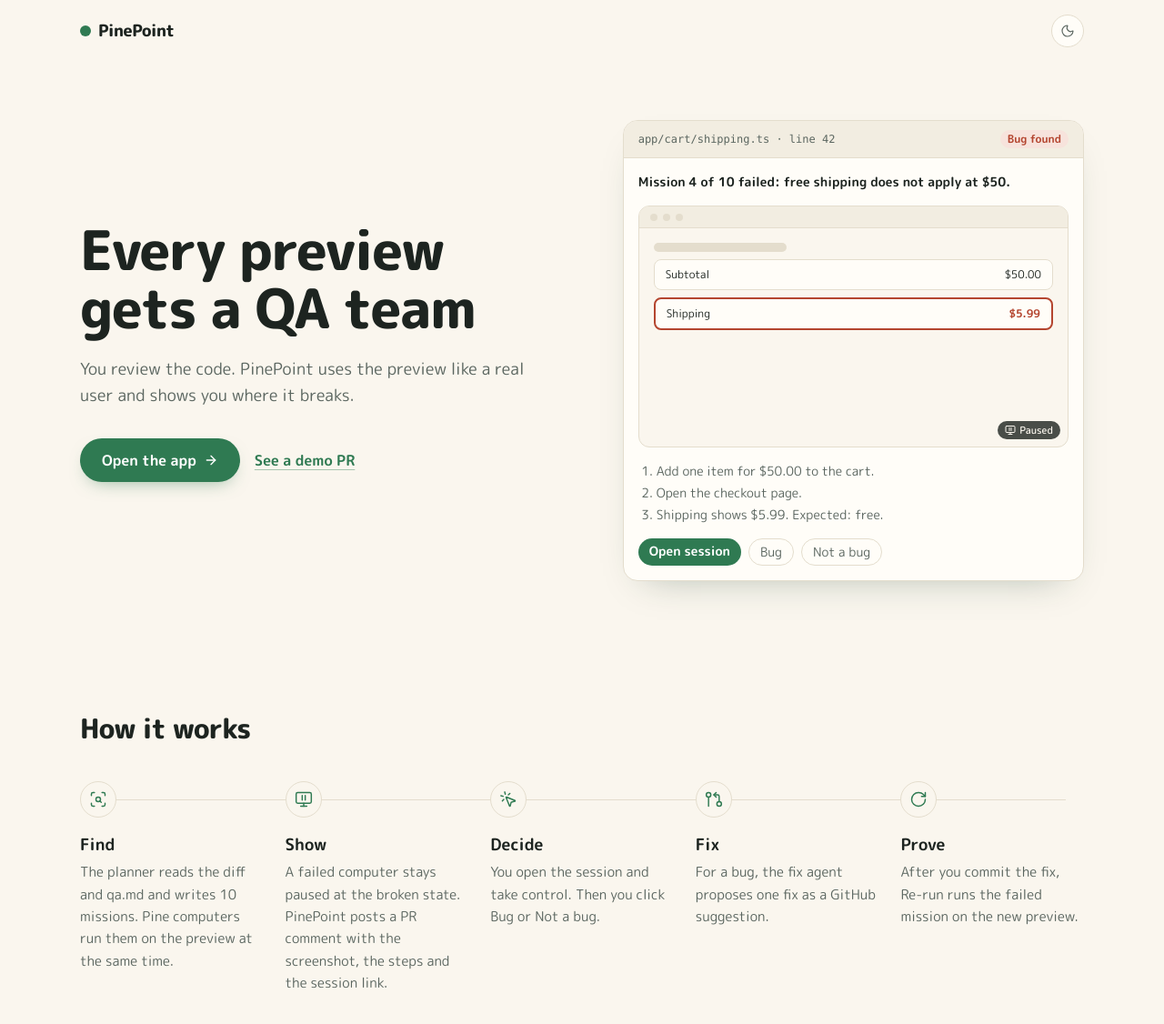
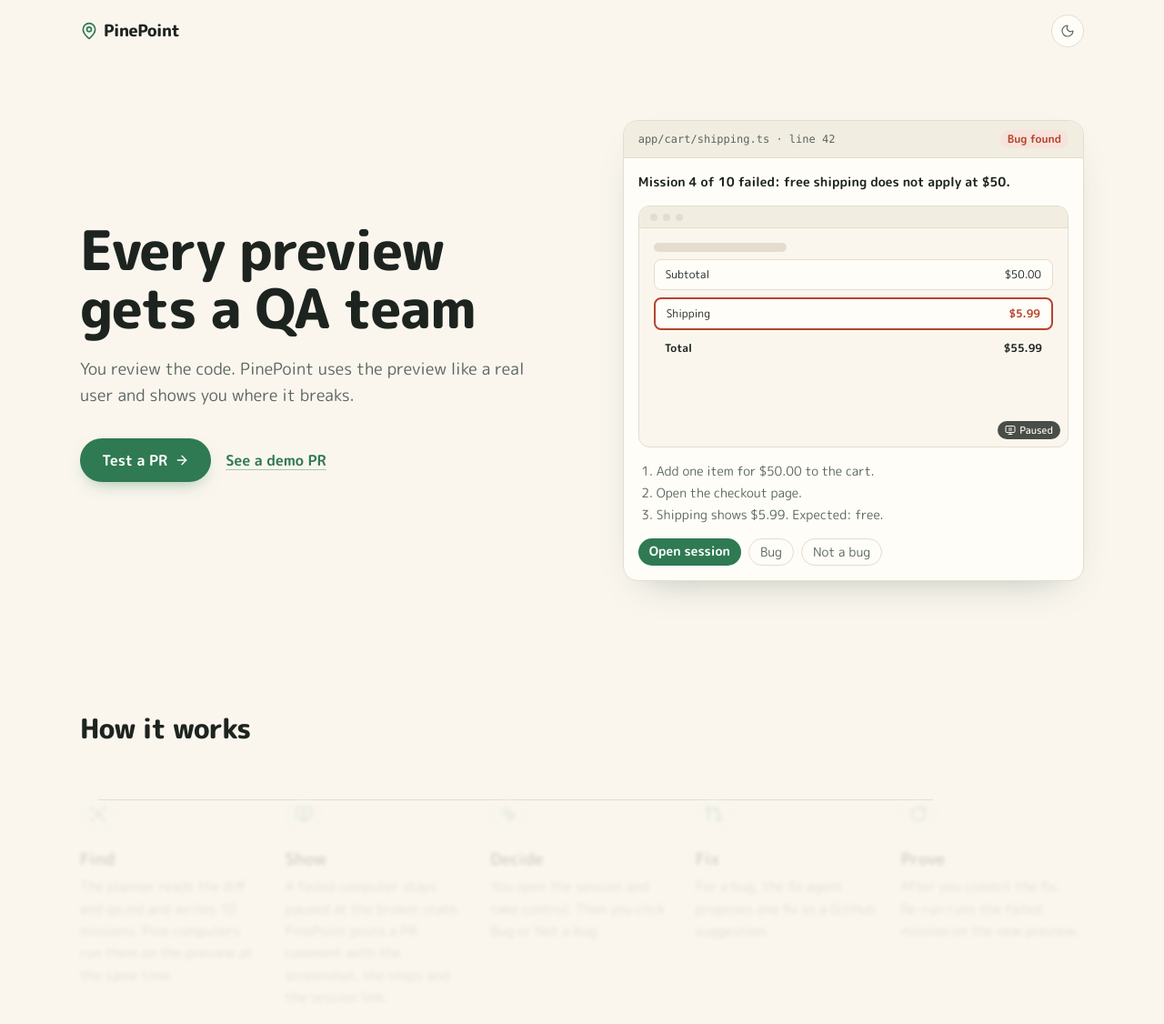
Before and after one commit to PinePointTech/pinepoint, a Next.js app in the folder apps/web/: page / in a window 1280 px wide. Shown: the top 1126 px of the page at 91% size. Built offline with nearby package versions, Linux system fonts and the light colour scheme.

Commit message:
VI-19: Round 2 choices: demo PR link, Test a PR label, map pin mark, scroll reveal, favicon, meta
Co-Authored-By: Claude Opus 5.5 <noreply@anthropic.com>
Claude-Session: https://claude.ai/code/session_01V5GkMu2aiae2FNbejcBVPX

```diff
--- a/apps/web/app/globals.css
+++ b/apps/web/app/globals.css
@@ -89,3 +89,27 @@ html {
   scrollbar-color: var(--pp-border) var(--pp-bg);
   caret-color: var(--pp-accent);
 }
+
+/* Scroll reveal for How it works steps. Static where unsupported. */
+@media (prefers-reduced-motion: no-preference) {
+  @supports (animation-timeline: view()) {
+    .pp-reveal {
+      animation: pp-reveal linear both;
+      animation-timeline: view();
+      animation-range: entry 0% entry 60%;
+    }
+  }
+}
+
+@keyframes pp-reveal {
+  from {
+    opacity: 0.15;
+    transform: translateY(16px);
+    filter: blur(2px);
+  }
+  to {
+    opacity: 1;
+    transform: none;
+    filter: none;
+  }
+}
--- a/apps/web/app/layout.tsx
+++ b/apps/web/app/layout.tsx
@@ -1,5 +1,6 @@
 import type { Metadata } from "next";
 import { M_PLUS_Rounded_1c } from "next/font/google";
+import { MapPin } from "lucide-react";
 import Link from "next/link";
 import { ThemeScript } from "@/components/theme/ThemeScript";
 import { ThemeToggle } from "@/components/theme/ThemeToggle";
@@ -13,9 +14,10 @@ const rounded = M_PLUS_Rounded_1c({
 });
 
 export const metadata: Metadata = {
-  title: "PinePoint",
+  title: "PinePoint: every preview gets a QA team",
   description:
-    "Simulated users test each PR preview. PinePoint posts the bug, the steps and the paused browser on the PR.",
+    "You review the code. PinePoint uses the preview like a real user and shows you where it breaks.",
+  icons: { icon: "/icon.svg" },
 };
 
 export default function RootLayout({
@@ -30,11 +32,12 @@ export default function RootLayout({
         <header className="mx-auto flex w-full max-w-6xl items-center justify-between px-4 py-4 sm:px-6">
           <Link
             href="/"
-            className="flex items-center gap-2 text-lg font-extrabold tracking-tight text-fg"
+            className="flex items-center gap-1.5 text-lg font-extrabold tracking-tight text-fg"
           >
-            <span
+            <MapPin
+              className="size-5 text-accent"
+              strokeWidth={2}
               aria-hidden
-              className="inline-block size-3 rounded-full bg-accent"
             />
             PinePoint
           </Link>
--- a/apps/web/app/page.tsx
+++ b/apps/web/app/page.tsx
@@ -20,7 +20,7 @@ export default function Home() {
               href="/app"
               className="group inline-flex items-center gap-2 rounded-full bg-accent px-6 py-3 font-bold text-accent-fg shadow-[0_8px_20px_-10px_rgb(47_122_82/0.6)] transition-colors hover:bg-accent-hover"
             >
-              Open the app
+              Test a PR
               <ArrowRight
                 className="size-4 transition-transform group-hover:translate-x-0.5"
                 strokeWidth={2}
--- a/apps/web/components/landing/HowItWorks.tsx
+++ b/apps/web/components/landing/HowItWorks.tsx
@@ -52,10 +52,10 @@ export function HowItWorks() {
       <ol className="relative mt-10 grid gap-8 md:grid-cols-5 md:gap-6">
         <span
           aria-hidden
-          className="absolute left-5 top-5 bottom-5 w-px bg-border md:left-5 md:right-5 md:top-5 md:bottom-auto md:h-px md:w-auto"
+          className="absolute left-5 top-5 bottom-5 w-px bg-border md:left-5 md:right-[15%] md:top-5 md:bottom-auto md:h-px md:w-auto"
         />
         {steps.map(({ name, icon: Icon, text }) => (
-          <li key={name} className="relative flex gap-4 md:flex-col md:gap-4">
+          <li key={name} className="pp-reveal relative flex gap-4 md:flex-col md:gap-4">
             <span className="relative z-10 inline-flex size-10 shrink-0 items-center justify-center rounded-full border border-border bg-bg text-accent">
               <Icon className="size-5" strokeWidth={1.75} aria-hidden />
             </span>
--- a/apps/web/components/landing/PrCommentCard.tsx
+++ b/apps/web/components/landing/PrCommentCard.tsx
@@ -35,6 +35,10 @@ export function PrCommentCard() {
               <span>Shipping</span>
               <span className="font-bold tabular-nums text-danger">$5.99</span>
             </div>
+            <div className="flex items-center justify-between px-3 pt-1 text-xs font-bold">
+              <span>Total</span>
+              <span className="tabular-nums">$55.99</span>
+            </div>
           </div>
           <span className="absolute bottom-2 right-2 inline-flex items-center gap-1 rounded-full bg-fg/80 px-2 py-0.5 text-[11px] font-medium text-bg">
             <MonitorPause className="size-3" strokeWidth={2} aria-hidden />
```
Also changed, not shown: apps/web/public/icon.svg (added).
